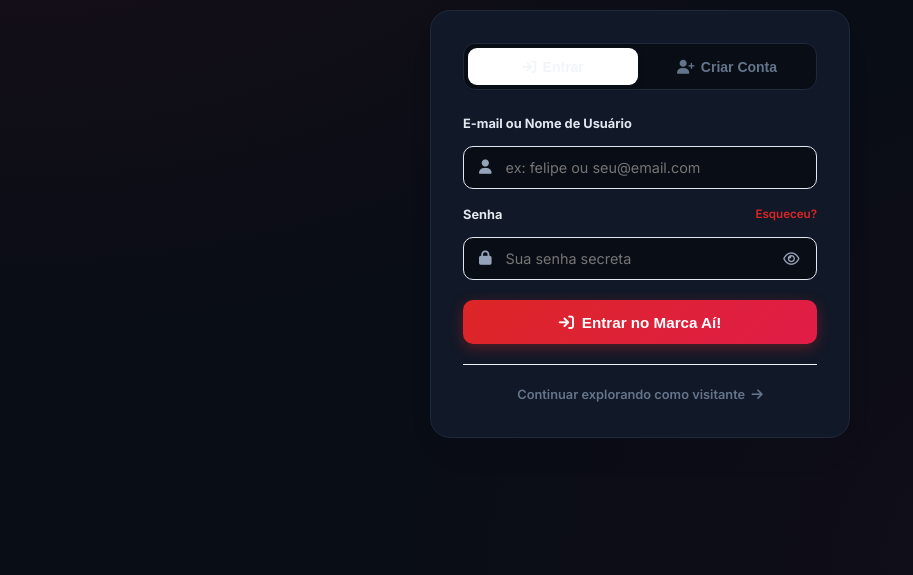
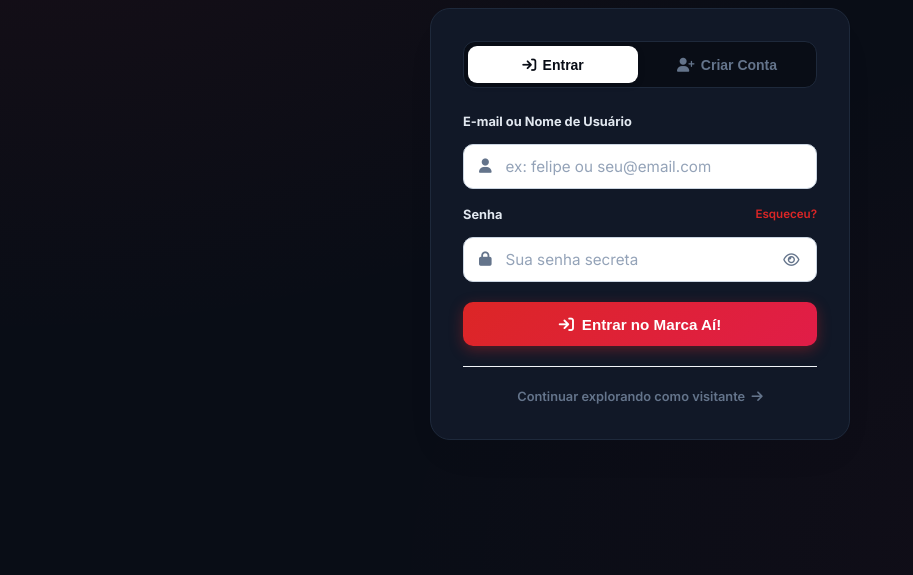
Before and after one commit to EnzoRoncisvale/marca-ai, a website: page public/login.html in a window 1280 px wide. Shown: the part 225-800 px from the top of the page, without its empty margins (0-913 px from the left). Drawn offline with Linux system fonts and the light colour scheme.

Commit message:
style: ajusta cor dos caracteres digitados para preto na tela de login

```diff
--- a/public/login.html
+++ b/public/login.html
@@ -101,7 +101,7 @@
 
     .auth-tab.active {
       background: #ffffff;
-      color: #f1f5f9;
+      color: #090d16;
       box-shadow: 0 2px 8px rgba(0, 0, 0, 0.08);
     }
 
@@ -127,28 +127,46 @@
     .input-icon {
       position: absolute;
       left: 1rem;
-      color: #94a3b8;
+      color: #64748b;
       font-size: 0.9rem;
       pointer-events: none;
+      transition: color 0.2s ease;
+    }
+
+    .input-wrapper:focus-within .input-icon {
+      color: #dc2626;
     }
 
     .form-input-custom {
       width: 100%;
-      background: #090d16;
-      border: 1.5px solid #e2e8f0;
+      background: #ffffff;
+      border: 1.5px solid #cbd5e1;
       border-radius: 10px;
       padding: 0.75rem 1rem 0.75rem 2.6rem;
-      font-size: 0.9rem;
+      font-size: 0.95rem;
       font-family: inherit;
-      color: #f1f5f9;
+      color: #000000 !important;
       transition: all 0.2s ease;
+    }
+
+    .form-input-custom::placeholder {
+      color: #94a3b8;
     }
 
     .form-input-custom:focus {
       outline: none;
       background: #ffffff;
+      color: #000000 !important;
       border-color: #dc2626;
       box-shadow: 0 0 0 3px rgba(220, 38, 38, 0.18);
+    }
+
+    .form-input-custom:-webkit-autofill,
+    .form-input-custom:-webkit-autofill:hover,
+    .form-input-custom:-webkit-autofill:focus {
+      -webkit-text-fill-color: #000000 !important;
+      -webkit-box-shadow: 0 0 0px 1000px #ffffff inset;
+      transition: background-color 5000s ease-in-out 0s;
     }
 
     .password-toggle-btn {
@@ -156,14 +174,15 @@
       right: 0.85rem;
       background: transparent;
       border: none;
-      color: #94a3b8;
+      color: #64748b;
       cursor: pointer;
       font-size: 0.9rem;
       padding: 4px;
+      transition: color 0.2s ease;
     }
 
     .password-toggle-btn:hover {
-      color: #334155;
+      color: #000000;
     }
 
     .btn-auth-submit {
```
Also changed, not shown: login.html (+27 -8 lines), public/stylesregister.css (+6 -3 lines), stylesregister.css (+6 -3 lines).
